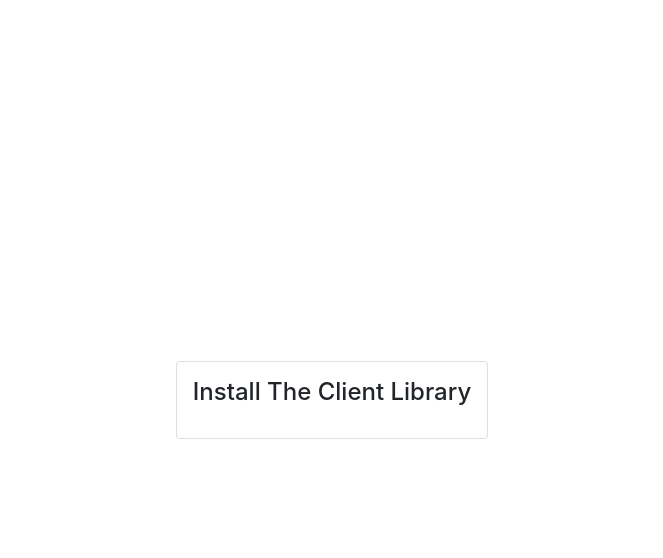
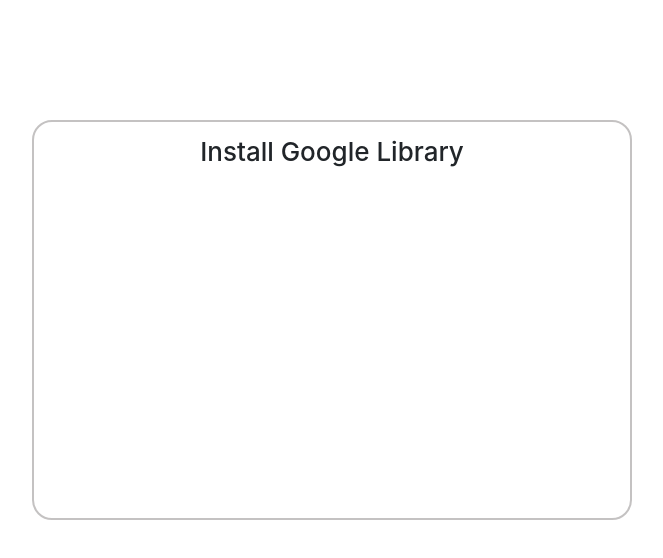
Before and after one commit to 97-Jeffrey/google-widget-redesign, a React (Create React App) app: page / in a window 1280 px wide. Shown: the top 558 px of the page, without its empty margins (308-971 px from the left). Built offline with nearby package versions, Linux system fonts and the light colour scheme.

Commit message:
widgets style changed

```diff
--- a/src/App.css
+++ b/src/App.css
@@ -14,7 +14,7 @@
 }
 
 .App-header {
-  min-height: 100vh;
+  min-height: 80vh;
   display: flex;
   flex-direction: column;
   align-items: center;
--- a/src/App.tsx
+++ b/src/App.tsx
@@ -6,6 +6,7 @@
 // import Data
 import widgetData from './data';
 
+//import CSS
 import './App.css';
 
 const App:React.FC= () =>{
--- /dev/null
+++ b/src/components/widgets.css
@@ -0,0 +1,10 @@
+.widgets {
+  width: 600px;
+  min-height: 400px;
+  border: 2px solid rgb(196, 194, 194);
+  border-radius: 20px;
+}
+.text {
+  margin-top: 10px;
+  font-weight: 500;
+}
--- a/src/components/widgets.tsx
+++ b/src/components/widgets.tsx
@@ -1,8 +1,9 @@
 import React from 'react';
 
 // import bootstrap components:
-import { Card, CardBody } from 'reactstrap';
 
+//import css file:
+import "./widgets.css";
 
 
 interface WidgetProps {
@@ -19,17 +20,14 @@
 
   console.log(data)
   return (
+        <>
+         <div className="widgets">
+           <div className="text">
+             Install Google Library
+           </div>
 
-
-        <Card>
-          <CardBody>
-          <h4 className="card-title">Install The Client Library</h4>
-              <p className="card-title-desc">
-
-
-              </p>
-          </CardBody>
-        </Card>
+         </div>
+        </>
   )
 
 }
```
